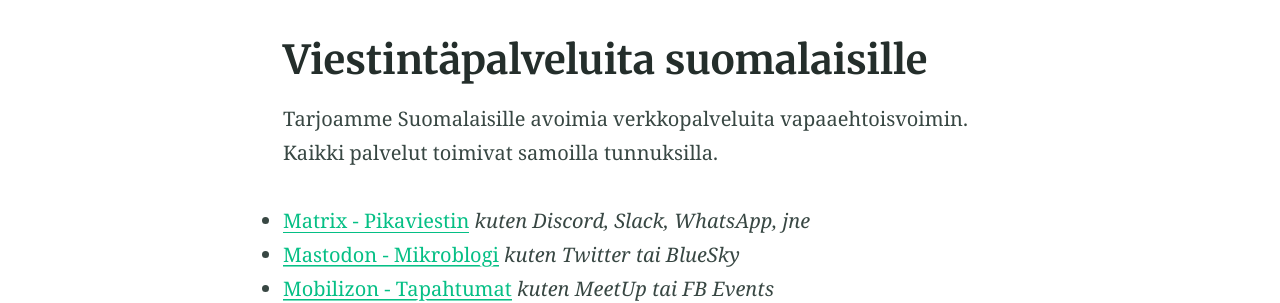
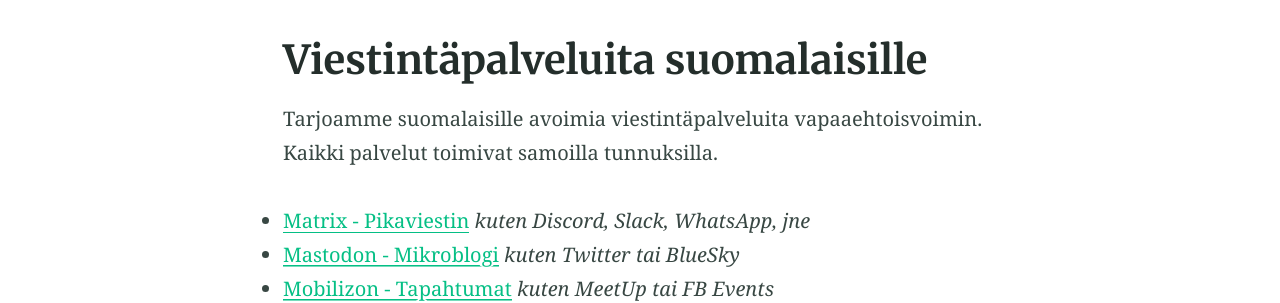
Before and after one commit to pikaviestin/website-www.pikaviestin.fi, a Jekyll site: the page built from index.md, in a window 1280 px wide and 900 px high. Shown: the part 426-729 px from the top of the window. Built offline with Jekyll 4.4.1, drawn with Linux system fonts in a browser that asks for light colours.

Commit message:
Pikkuviilauksia palautteen mukaan, korjattu yksi linkki

```diff
--- a/index.md
+++ b/index.md
@@ -4,7 +4,7 @@
 excerpt: "Tarjoamme suomalaisille käyttäjille verkkopalveluita ilmaiseksi"
 ---
 
-Tarjoamme Suomalaisille avoimia verkkopalveluita vapaaehtoisvoimin. Kaikki palvelut toimivat samoilla tunnuksilla.
+Tarjoamme suomalaisille avoimia viestintäpalveluita vapaaehtoisvoimin. Kaikki palvelut toimivat samoilla tunnuksilla.
 
 * [Matrix - Pikaviestin](/matrix) *kuten Discord, Slack, WhatsApp, jne*
 * [Mastodon - Mikroblogi](/mastodon) *kuten Twitter tai BlueSky*
```
Also changed, not shown: matrix.md (+10 -10 lines).
